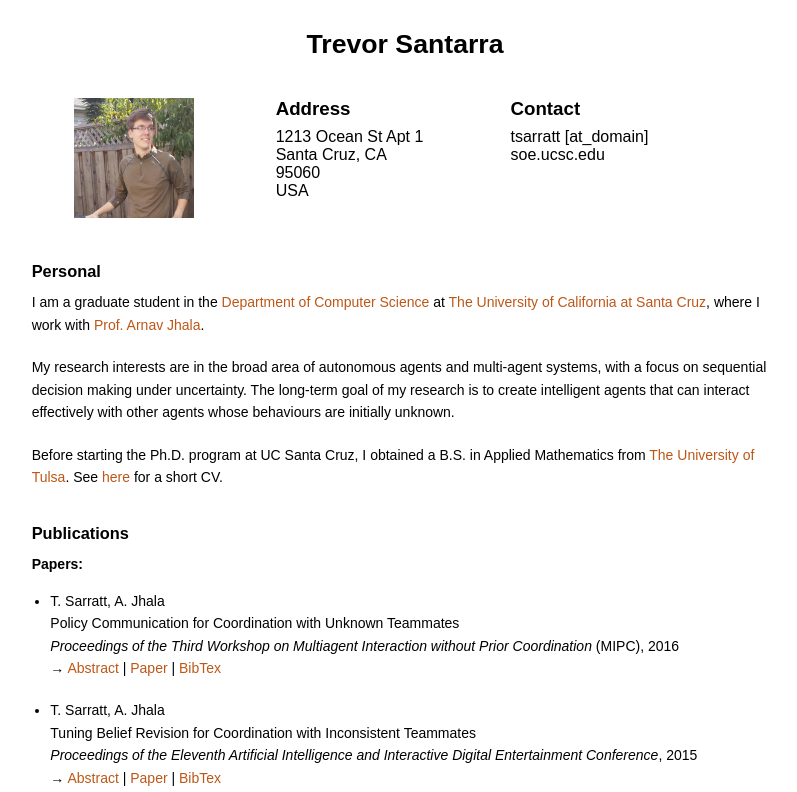
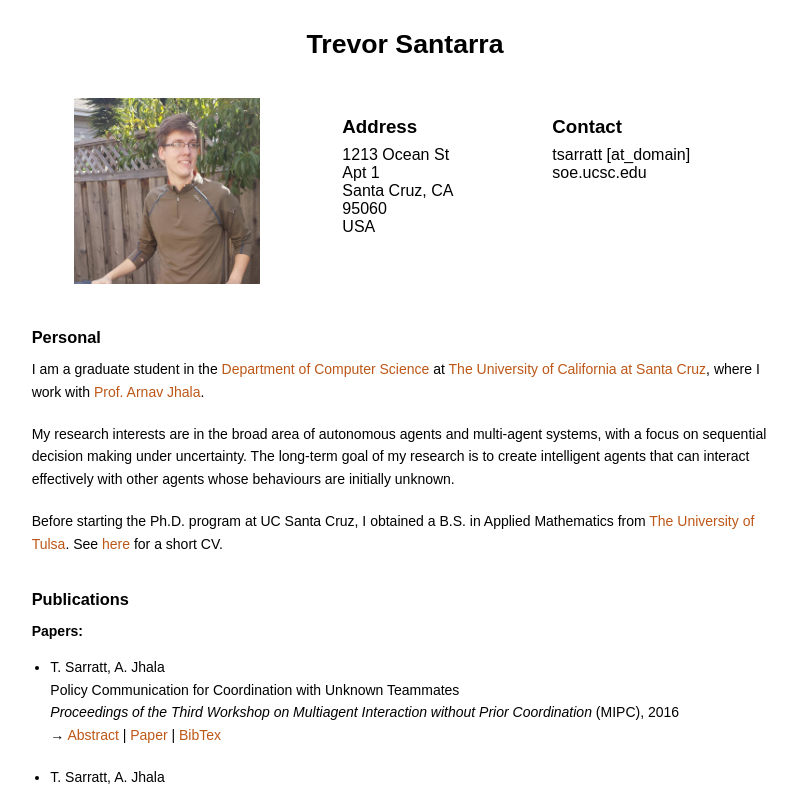
Before and after one commit to tsantarra/tsantarra.github.io, a plain HTML site: page index.html in a window 1280 px wide. Shown: the top 792 px of the page, without its empty margins (235-1032 px from the left). Drawn offline with Linux system fonts and the light colour scheme.

Commit message:
Trying to fix profile image.

```diff
--- a/index.html
+++ b/index.html
@@ -22,15 +22,15 @@
             <table class="header">
                 <tbody><tr>
                     <td>
-                        <img src="profile_pic.jpg" style="height:90pt" alt="Trevor Santarra">
+                        <img src="profile_pic.jpg" style="height:140pt" alt="Trevor Santarra">
                     </td>
-                    <td>
+                    <td><br>
                         <h3>Address</h3>
                         1213 Ocean St Apt 1<br>
                         Santa Cruz, CA 95060<br>
                         USA
                     </td>
-                    <td>
+                    <td><br>
 						<h3>Contact</h3>
 						tsarratt [at_domain] soe.ucsc.edu<br>
                     </td>
```
